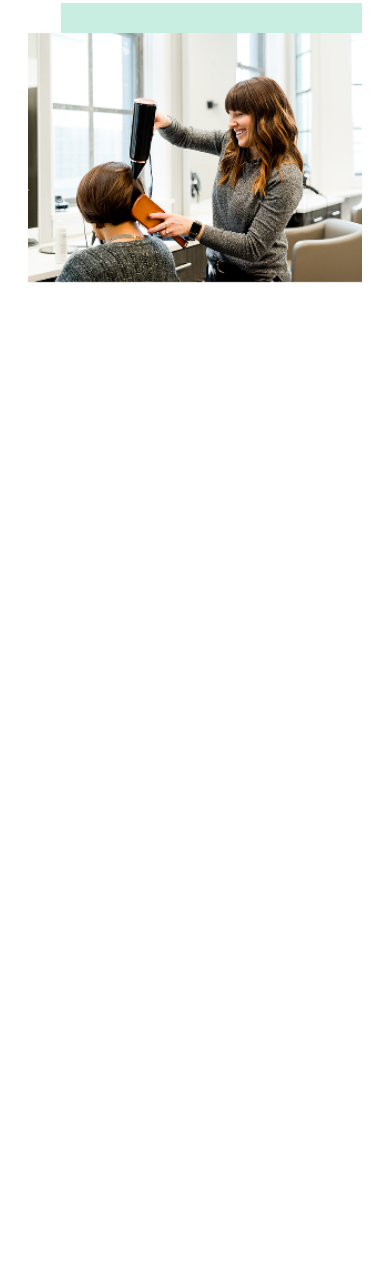
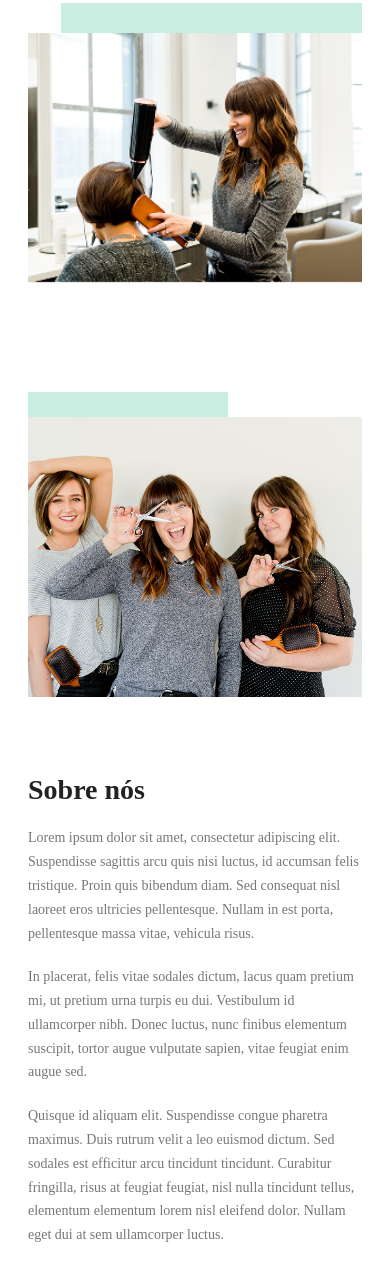
Before and after one commit to abdulhodirazzoqzoda-cpu/homwork1, a plain HTML site: page index.html in a window 390 px wide. Shown: the part 446-1726 px from the top of the page. Before the commit the page ends 844 px from the top, so only its background shows below. Drawn offline with Linux system fonts and the light colour scheme.

Commit message:
sectin2-ro ilova namudam

```diff
--- a/index.html
+++ b/index.html
@@ -46,6 +46,31 @@
     </div>
 
 </section>
+<section class="about">
+
+    <div class="about-image">
+        <div class="about-bg"></div>
+
+        <img src="./images/Img (1).png" alt="Nossa equipe">
+    </div>
+
+    <div class="about-text">
+
+        <h2>Sobre nós</h2>
+
+        <p>
+            Lorem ipsum dolor sit amet, consectetur adipiscing elit. Suspendisse sagittis arcu quis nisi luctus, id accumsan felis tristique. Proin quis bibendum diam. Sed consequat nisl laoreet eros ultricies pellentesque. Nullam in est porta, pellentesque massa vitae, vehicula risus.
+        </p>
+
+        <p>
+            In placerat, felis vitae sodales dictum, lacus quam pretium mi, ut pretium urna turpis eu dui. Vestibulum id ullamcorper nibh. Donec luctus, nunc finibus elementum suscipit, tortor augue vulputate sapien, vitae feugiat enim augue sed.
+        </p>
+
+        <p>
+Quisque id aliquam elit. Suspendisse congue pharetra maximus. Duis rutrum velit a leo euismod dictum. Sed sodales est efficitur arcu tincidunt tincidunt. Curabitur fringilla, risus at feugiat feugiat, nisl nulla tincidunt tellus, elementum elementum lorem nisl eleifend dolor. Nullam eget dui at sem ullamcorper luctus.
+        </p>
+    </div>
+</section>
 
 </body>
 </html>
--- a/style.css
+++ b/style.css
@@ -151,3 +151,91 @@
     }
 
 }
+.about {
+    max-width: 1200px;
+    margin: 120px auto;
+    padding: 40px 20px;
+
+    display: flex;
+    justify-content: space-between;
+    align-items: center;
+    gap: 60px;
+}
+
+.about-image {
+    width: 50%;
+    position: relative;
+}
+
+.about-image img {
+    width: 100%;
+    height: 350px;
+    object-fit: cover;
+
+    position: relative;
+    z-index: 2;
+}
+
+.about-bg {
+    width: 60%;
+    height: 30px;
+
+    background-color: #c8eee2;
+
+    position: absolute;
+    top: -30px;
+    left: 0;
+}
+
+.about-text {
+    width: 45%;
+}
+
+.about-text h2 {
+    font-size: 32px;
+    color: #222;
+    margin-bottom: 20px;
+}
+
+.about-text p {
+    font-size: 14px;
+    color: #777;
+    line-height: 1.7;
+    margin-bottom: 20px;
+}
+@media (max-width: 500px) {
+
+    .about {
+        flex-direction: column;
+        gap: 50px;
+        margin: 60px auto;
+        padding: 30px 20px;
+    }
+
+    .about-image {
+        width: 100%;
+    }
+
+    .about-image img {
+        height: 280px;
+    }
+
+    .about-bg {
+        width: 60%;
+        height: 25px;
+        top: -25px;
+    }
+
+    .about-text {
+        width: 100%;
+    }
+
+    .about-text h2 {
+        font-size: 28px;
+    }
+
+    .about-text p {
+        font-size: 14px;
+    }
+
+}
```
Also changed, not shown: images/Img (1).png (added).
